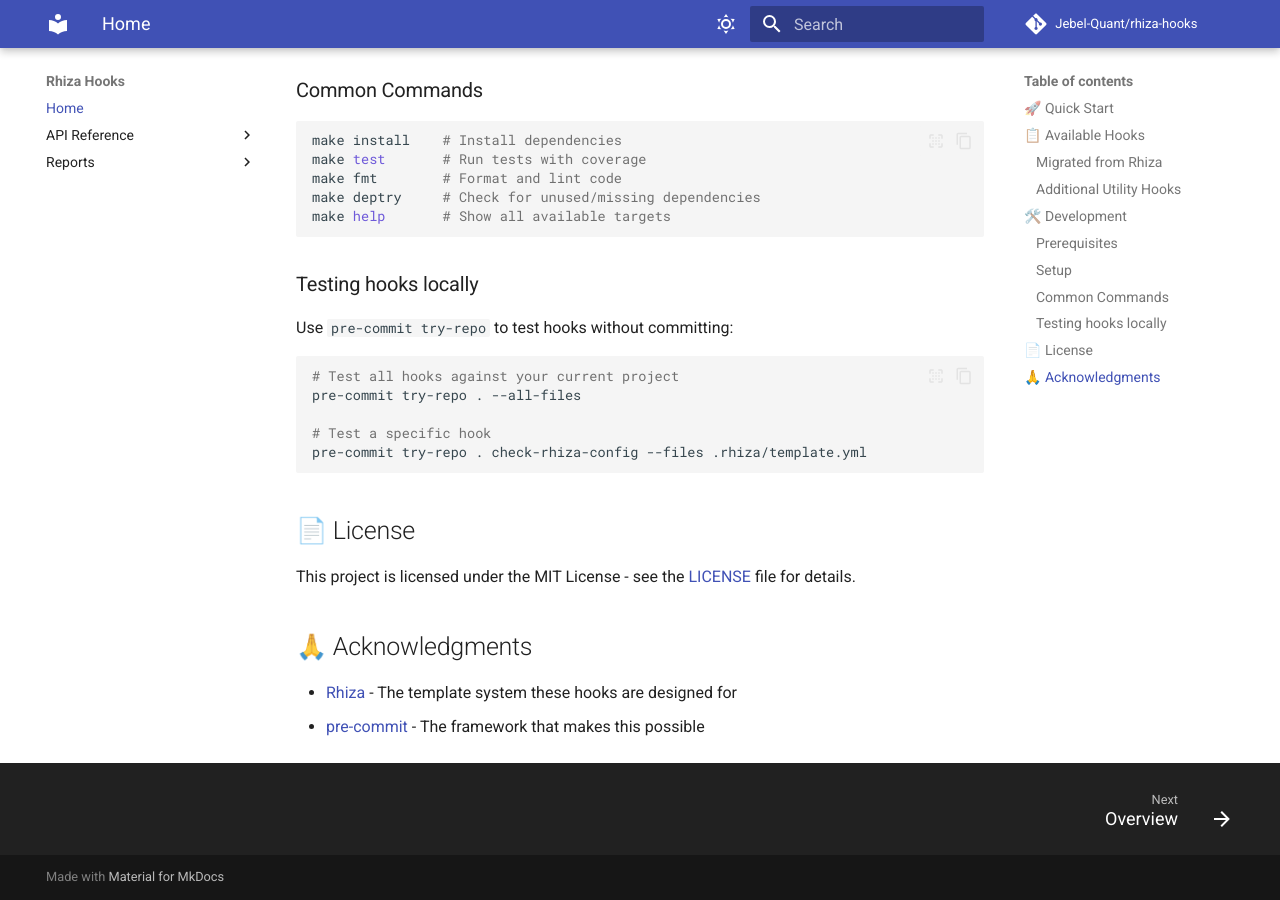
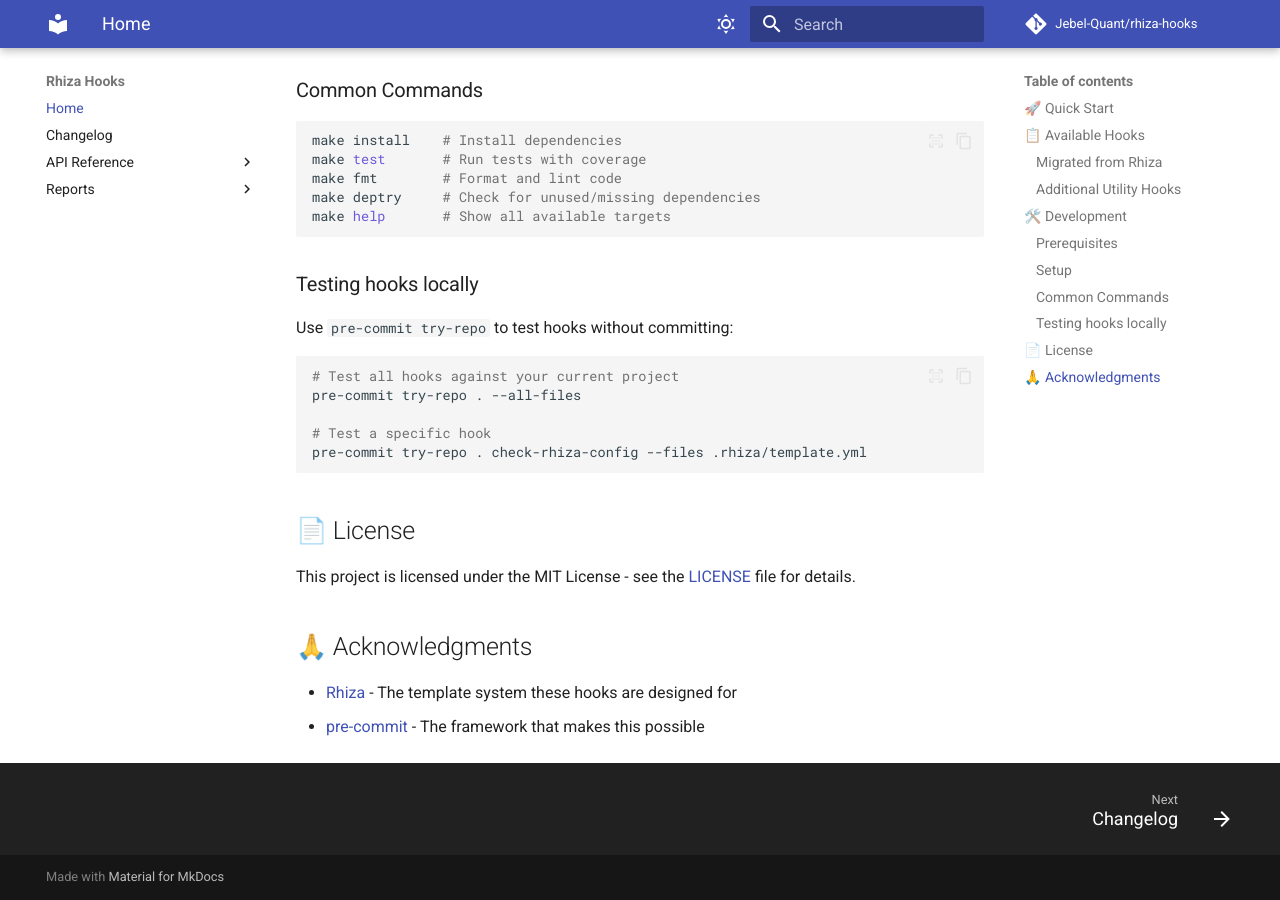
Before and after one commit to Jebel-Quant/rhiza-hooks, an MkDocs documentation site: the page built from docs/index.md, in a window 1280 px wide and 900 px high, scrolled down 3577 px. Built offline with MkDocs 1.6.1 and Material for MkDocs 9.7.7, drawn with Linux system fonts in a browser that asks for light colours; comment, search, counter and statistics services are not loaded.

Commit message:
docs: surface changelog in MkDocs nav (#144)

```diff
--- a/mkdocs.yml
+++ b/mkdocs.yml
@@ -9,6 +9,7 @@ docs_dir: docs
 
 nav:
   - Home: index.md
+  - Changelog: changelog.md
   - API Reference:
       - Overview: api-reference/index.md
       - check_makefile_targets: api-reference/check_makefile_targets.md
```
Also changed, not shown: docs/changelog.md (added, +2 -0 lines).
